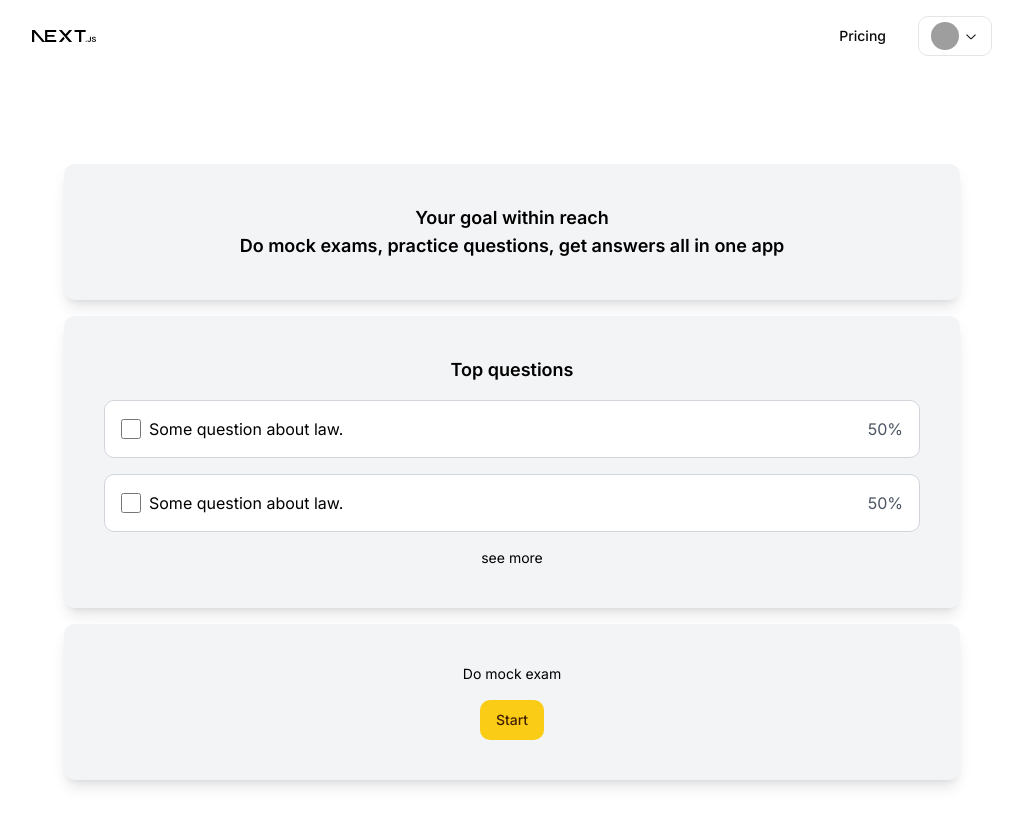
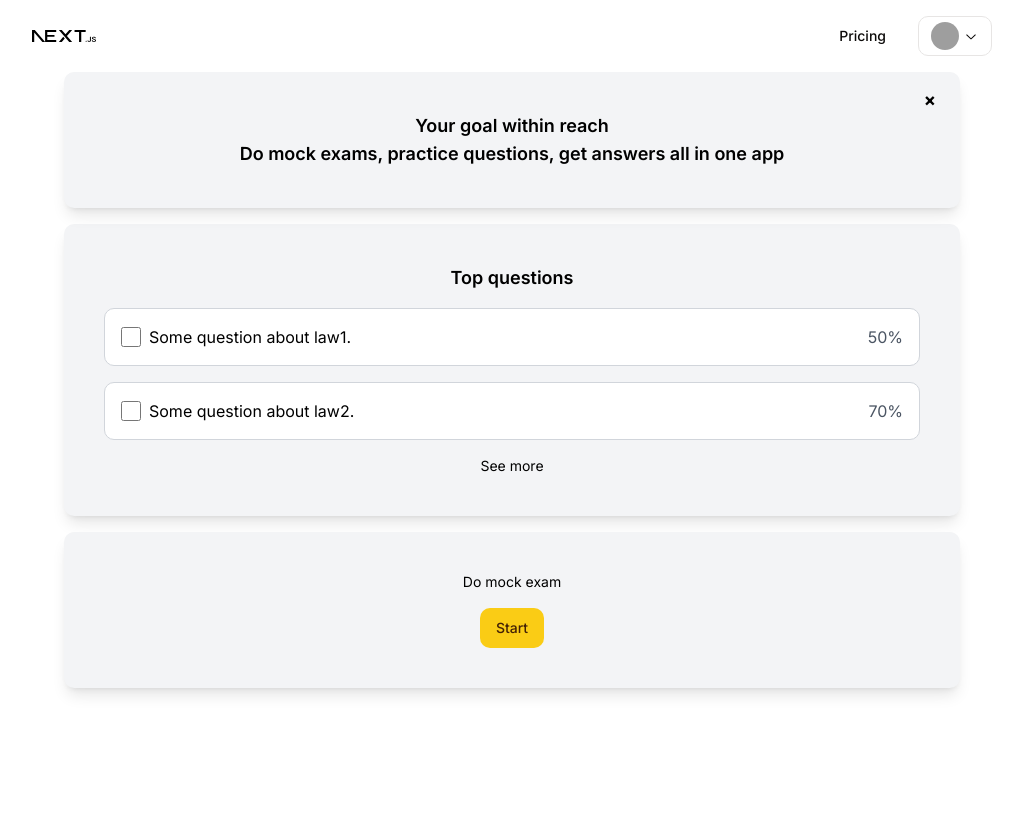
Before and after one commit to Drive-D-Dev/EdTech, a Next.js app in the folder frontend/: page /home in a window 1280 px wide. Shown: the top 826 px of the page, without its empty margins (128-1151 px from the left). Built offline with nearby package versions, Linux system fonts and the light colour scheme; grey boxes are pictures that could not be loaded.

Commit message:
[EDIT]homepage UI

```diff
--- a/frontend/src/app/home/page.tsx
+++ b/frontend/src/app/home/page.tsx
@@ -1,44 +1,81 @@
+"use client"; // Ensure this is a Client Component
+
+import { useState } from "react";
 import { Button } from "@/components/ui/button";
 
+// Mock Data
+const mockQuestions = [
+  { id: 1, question: "Some question about law1.", completion: "50%" },
+  { id: 2, question: "Some question about law2.", completion: "70%" },
+  { id: 3, question: "Some question about law3.", completion: "85%" },
+  { id: 4, question: "Some question about law4.", completion: "60%" },
+  { id: 5, question: "Some question about law5.", completion: "90%" },
+];
+
 const HomePage = () => {
+  const [showAll, setShowAll] = useState(false);
+
+  // Determine the number of questions to display based on state
+  const visibleQuestions = showAll ? mockQuestions : mockQuestions.slice(0, 2);
+
+  // Toggle between showing all or only the first two questions
+  const toggleShowAll = () => setShowAll(!showAll);
+
+  //advertisement visibility
+  const [isVisible, setIsVisible] = useState(true);
+
+  const handleClose = () => {
+    setIsVisible(false);
+  };
+
   return (
-    <div className="flex justify-center items-center h-screen">
+    <div className="flex justify-center h-screen">
       <div className="flex flex-col space-y-4 w-[70%]">
-        <div className="flex flex-col justify-center items-center w-full h-fit p-10 bg-gray-100 shadow-lg rounded-md">
-          <p className="text-black text-lg font-semibold">
+        {isVisible && (
+          <div className="relative flex flex-col justify-center items-center w-full h-fit p-10 bg-gray-100 shadow-lg rounded-md">
+
+            <Button
+              onClick={handleClose}
+              className="absolute top-2 right-2 text-black text-lg font-bold"
+              variant={"ghost"}
+            >
+              ×
+            </Button>
+
+            <p className="text-black text-lg font-semibold text-center">
               Your goal within reach
             </p>
             <p className="text-black text-lg font-semibold text-center">
               Do mock exams, practice questions, get answers all in one app
             </p>
           </div>
+        )}
 
         <div className="flex flex-col justify-center items-center w-full h-fit p-10 bg-gray-100 shadow-lg space-y-4 rounded-md">
           <p className="text-black text-lg font-semibold">Top questions</p>
 
-          <div className="flex justify-between items-center bg-white w-full h-fit p-4 border border-gray-300 rounded-md">
+          {visibleQuestions.map((item) => (
+            <div
+              key={item.id}
+              className="flex justify-between items-center bg-white w-full h-fit p-4 border border-gray-300 rounded-md"
+            >
               <div className="flex items-center space-x-2">
                 <input
                   type="checkbox"
                   className="form-checkbox h-5 w-5 text-gray-600"
                 />
-              <span className="text-black">Some question about law.</span>
+                <span className="text-black">{item.question}</span>
               </div>
-            <span className="text-gray-600">50%</span>
+              <span className="text-gray-600">{item.completion}</span>
             </div>
+          ))}
 
-          <div className="flex justify-between items-center bg-white w-full h-fit p-4 border border-gray-300 rounded-md">
-            <div className="flex items-center space-x-2">
-              <input
-                type="checkbox"
-                className="form-checkbox h-5 w-5 text-gray-600"
-              />
-              <span className="text-black">Some question about law.</span>
-            </div>
-            <span className="text-gray-600">50%</span>
-          </div>
-
-          <p className="text-black text-sm">see more</p>
+          <p
+            className="text-black text-sm cursor-pointer"
+            onClick={toggleShowAll}
+          >
+            {showAll ? "See less" : "See more"}
+          </p>
         </div>
 
         <div className="flex flex-col justify-center items-center w-full h-fit p-10 bg-gray-100 shadow-lg space-y-4 rounded-md">
```
Lines whose indentation alone changed are shown as unchanged.
